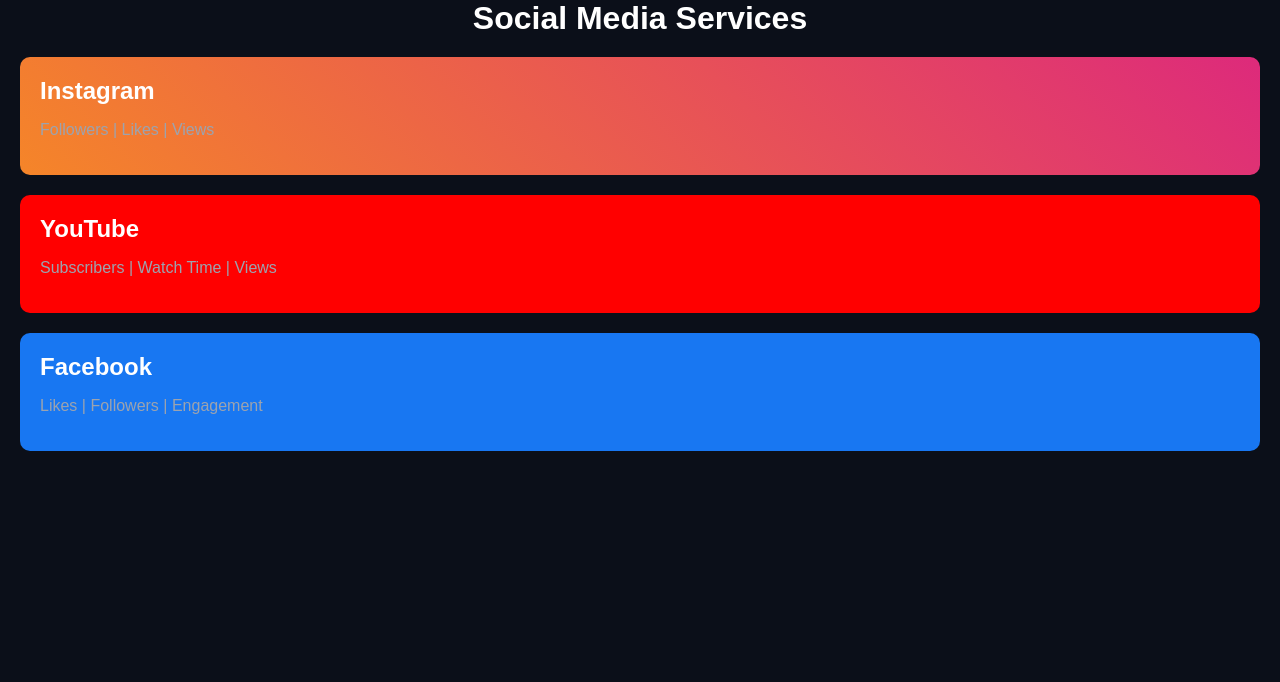
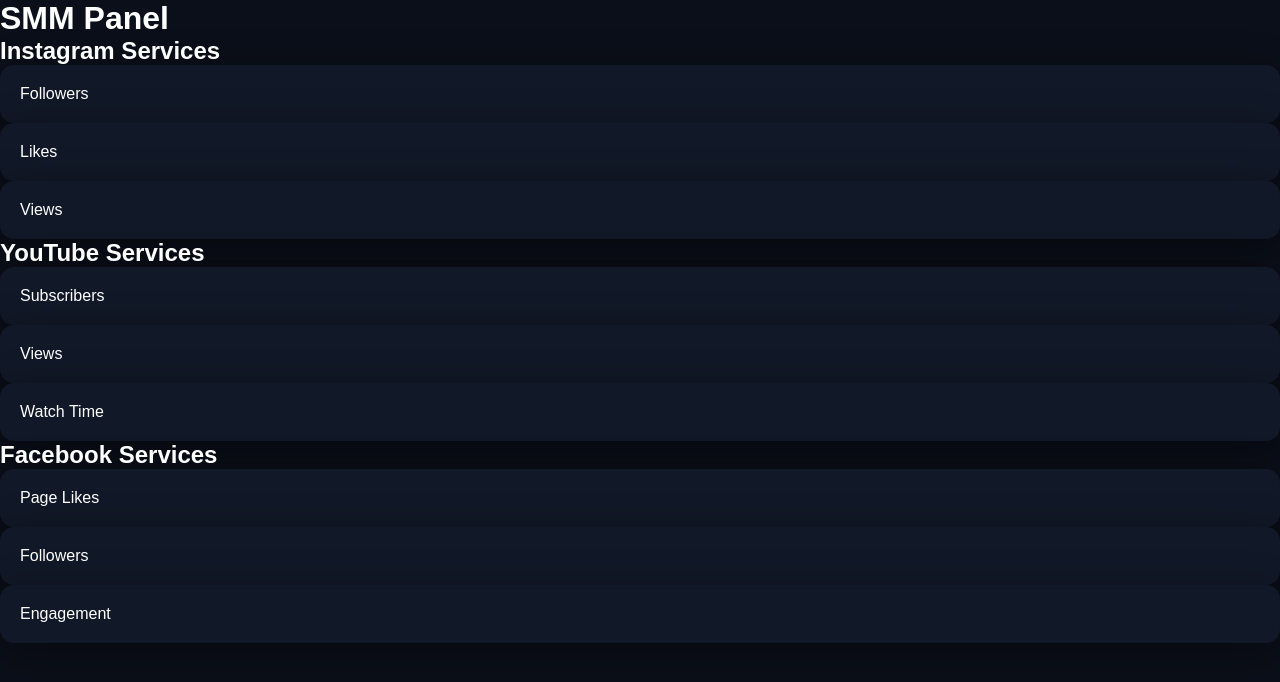
Before and after one commit to vivekdhumal9326/frontendinstanew, a React (Vite) app: page / in a window 1280 px wide. Shown: the top 682 px of the page. Built offline with nearby package versions, Linux system fonts and the light colour scheme.

Commit message:
Update App.jsx

```diff
--- a/src/App.jsx
+++ b/src/App.jsx
@@ -1,46 +1,42 @@
-import React from "react";
+import "./App.css";
 
 function App() {
   return (
-    <div>
+    <div className="app">
 
-      <h1 style={{ textAlign: "center" }}>Social Media Services</h1>
+      <header className="header">
+        <h1>SMM Panel</h1>
+      </header>
 
-      {/* Instagram Section */}
-      <div style={{
-        background: "linear-gradient(45deg,#f58529,#dd2a7b)",
-        padding: "20px",
-        margin: "20px",
-        borderRadius: "10px",
-        color: "white"
-      }}>
-        <h2>Instagram</h2>
-        <p>Followers | Likes | Views</p>
-      </div>
+      {/* Instagram */}
+      <section className="section">
+        <h2 className="insta">Instagram Services</h2>
+        <div className="grid">
+          <div className="card">Followers</div>
+          <div className="card">Likes</div>
+          <div className="card">Views</div>
+        </div>
+      </section>
 
-      {/* YouTube Section */}
-      <div style={{
-        background: "#ff0000",
-        padding: "20px",
-        margin: "20px",
-        borderRadius: "10px",
-        color: "white"
-      }}>
-        <h2>YouTube</h2>
-        <p>Subscribers | Watch Time | Views</p>
-      </div>
+      {/* YouTube */}
+      <section className="section">
+        <h2 className="yt">YouTube Services</h2>
+        <div className="grid">
+          <div className="card">Subscribers</div>
+          <div className="card">Views</div>
+          <div className="card">Watch Time</div>
+        </div>
+      </section>
 
-      {/* Facebook Section */}
-      <div style={{
-        background: "#1877f2",
-        padding: "20px",
-        margin: "20px",
-        borderRadius: "10px",
-        color: "white"
-      }}>
-        <h2>Facebook</h2>
-        <p>Likes | Followers | Engagement</p>
-      </div>
+      {/* Facebook */}
+      <section className="section">
+        <h2 className="fb">Facebook Services</h2>
+        <div className="grid">
+          <div className="card">Page Likes</div>
+          <div className="card">Followers</div>
+          <div className="card">Engagement</div>
+        </div>
+      </section>
 
     </div>
   );
```
